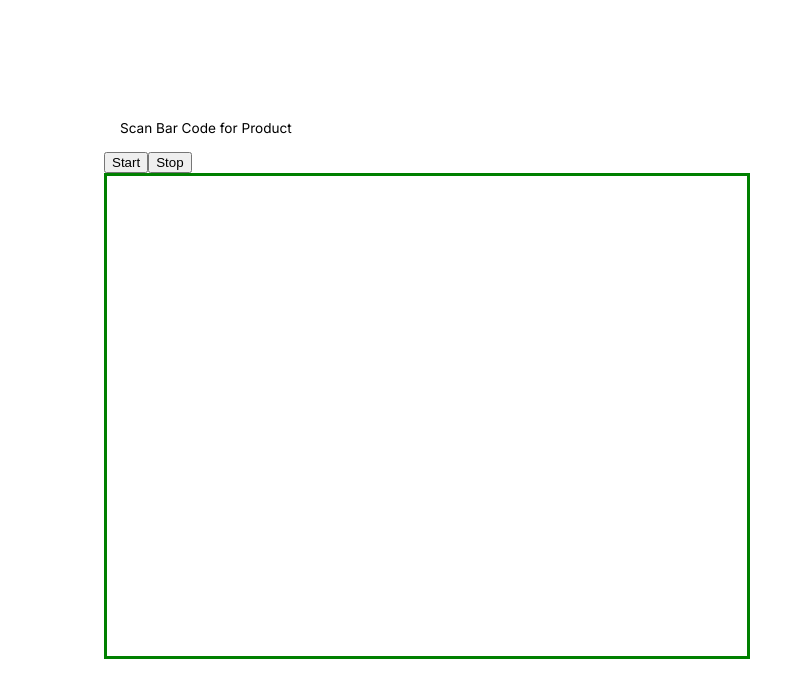
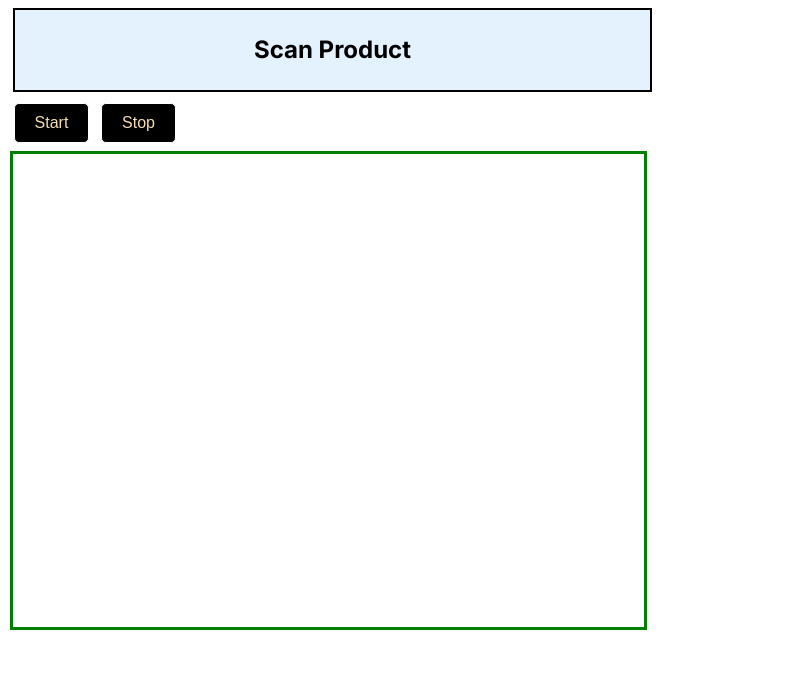
Before and after one commit to LathaThavamani/barcodescan-app, a Next.js app: page / in a window 1280 px wide. Shown: the top 698 px of the page, without its empty margins (0-803 px from the left). Built offline with nearby package versions, Linux system fonts and the light colour scheme.

Commit message:
Home Page - Styles added

```diff
--- a/src/app/layout.tsx
+++ b/src/app/layout.tsx
@@ -4,7 +4,7 @@ import { Inter } from 'next/font/google'
 const inter = Inter({ subsets: ['latin'] })
 
 export const metadata = {
-  title: 'Create Bar Code Scan Next App',
+  title: 'Bar Code Scan Next App',
   description: 'Create Bar Code Scan Next App',
 }
 
--- a/src/app/page.tsx
+++ b/src/app/page.tsx
@@ -1,6 +1,7 @@
 "use client";
 
-import styles from './page.module.css'
+import React from 'react'
+import "../styles/HomePage.css"
 import { useRef, useState } from 'react';
 import Scanner  from '../components/Scanner'
 import Quagga from '@ericblade/quagga2';
@@ -30,26 +31,27 @@ export default function Home() {
       router.push(`/product?productCode=${code}`);
     }
   return (
-    <main className={styles.main}>
-      <div className={styles.description}>
-      <div>
-        <p>Scan Bar Code for Product</p>
-            <button onClick={startScanning}>Start</button>
-            <button onClick={stopScanning}>Stop</button>
-            {/* <ul className="results">
-                {results.map((result) => (result.codeResult && <Result key={result.codeResult.code} result={result} />))}
-            </ul> */}
-            <div ref={scannerRef} style={{position: 'relative'}}>
+    <>
+      <div className="title">
+          <h2>Scan Product</h2>
+      </div>
+      <div className="buttons">
+          <button className="button" onClick={startScanning}>Start</button>
+      </div>
+      <div className="buttons">
+          <button className="button" onClick={stopScanning}>Stop</button>
+       </div>
+       <div ref={scannerRef} style={{position: 'relative'}}>
                 <canvas className="drawingBuffer" style={{
                     position: 'absolute',
                     top: '0px',
                     border: '3px solid green',
-                }} width="640" height="480" />
+                    margin:'2px',
+                    width:'631px',
+                    height:'473px'
+                }}   />
                 {scanning ? <Scanner scannerRef={scannerRef} onDetected={(result)=>handleDetected(result.codeResult.code)} /> : null}
             </div>
-        </div>
-
-      </div>
-    </main>
+    </>
   )
 }
--- /dev/null
+++ b/src/styles/HomePage.css
@@ -0,0 +1,26 @@
+.title {
+    border: 2px solid black;
+    width: 625px;
+    margin: 5px;
+    padding: 5px;
+    height: 70px;
+    background-color: #2196f31f;
+    text-align: center;
+}
+
+.buttons {
+    display: inline-block;
+    margin: 3px;
+    padding: 3px;
+}
+
+.button {
+    background-color: black;
+    color: wheat;
+    width: 75px;
+    height: 40px;
+    border: 1px solid white;
+    border-radius: 5px;
+    font-size: 16px;
+    font-weight: 300;
+}
```
